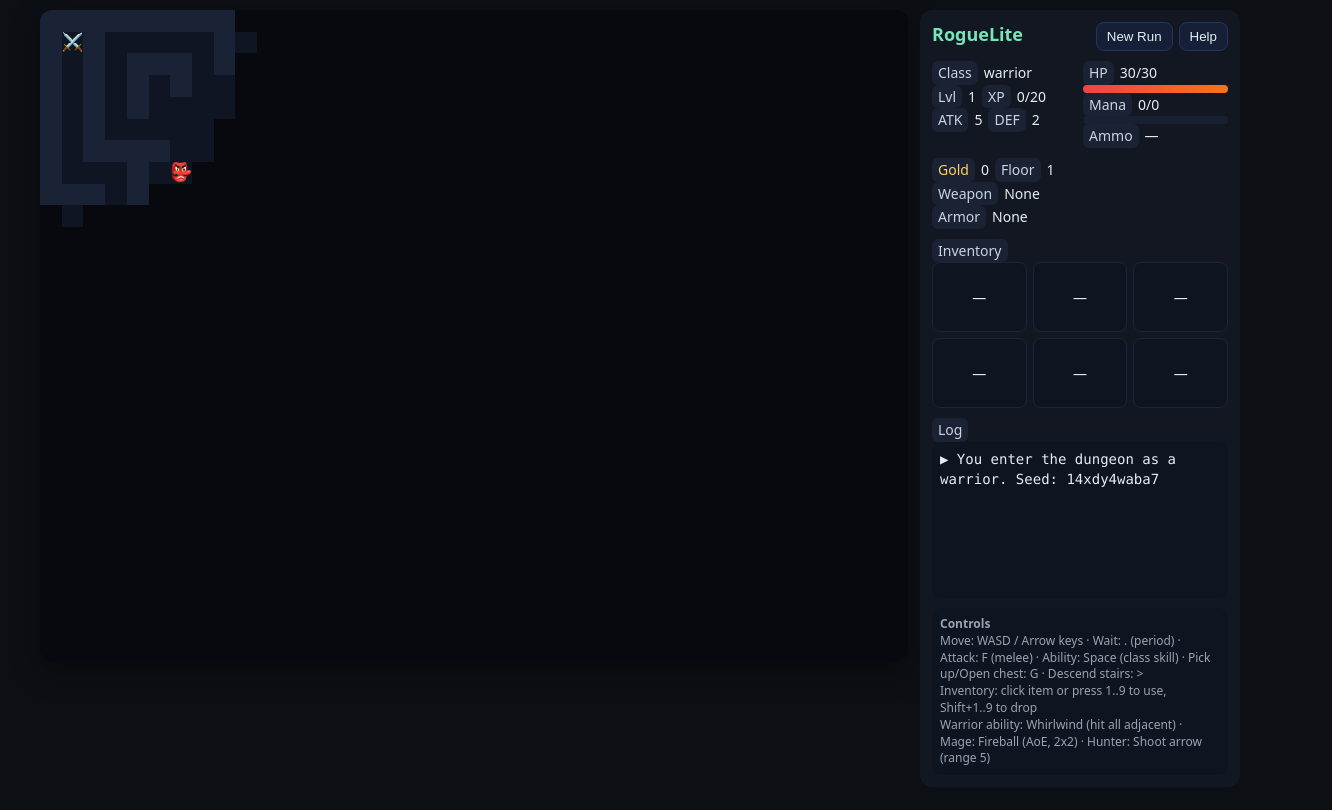
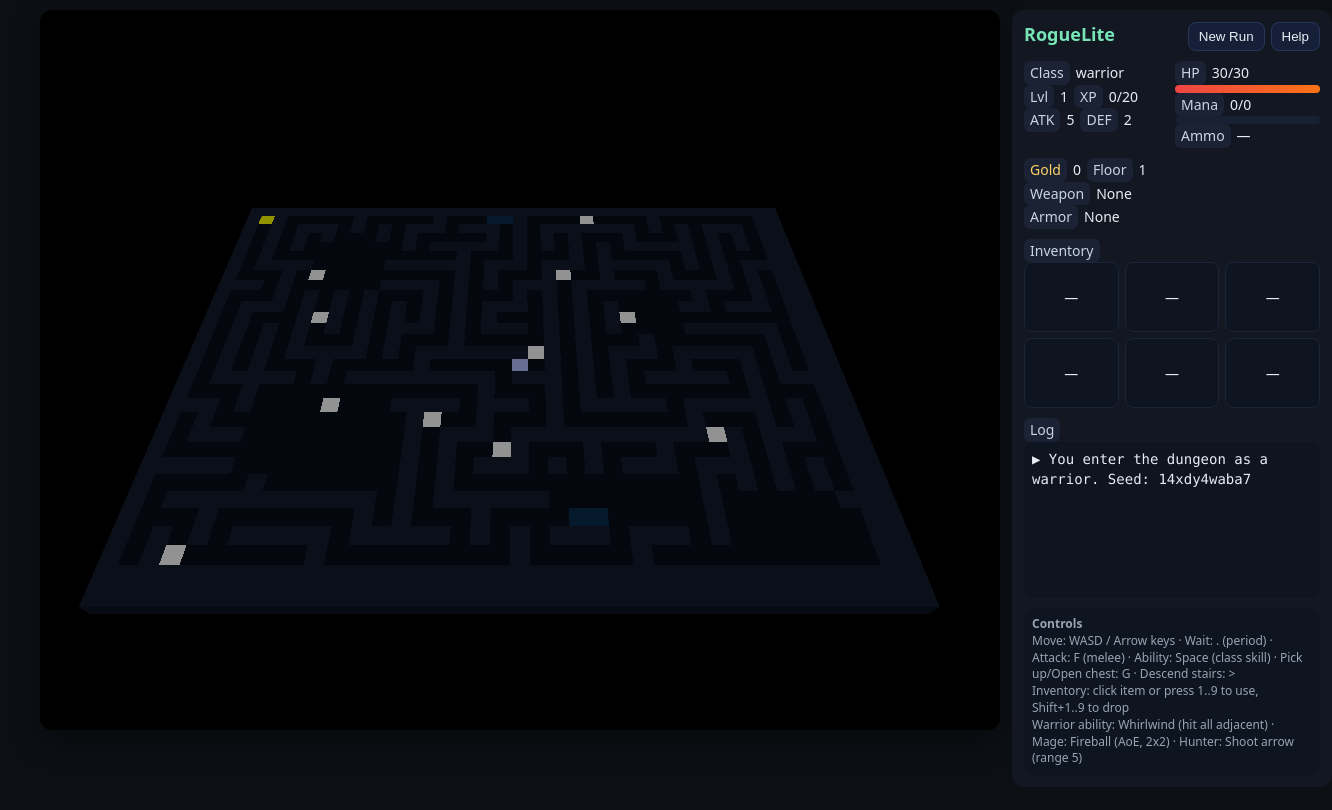
Before and after one commit to taoliu/rogue-lite-by-vibe-coding, a plain HTML site: page rogue_lite_single_file_html_game.html in a window 1280 px wide. Both pictures are taken after a click on the button 456 px from the left and 447 px from the top of the page. Shown: the whole page, 1332 px wide, since content can reach past the window. Drawn offline with nearby package versions, Linux system fonts and the light colour scheme.

Commit message:
feat: add basic three.js 3D renderer

```diff
--- a/game.js
+++ b/game.js
@@ -133,6 +133,7 @@ function genMap() {
   }
 
   G.map = map; G.seen = seen; G.effects=[];
+  sceneBuilt = false; // force 3D scene rebuild
 
   // place monsters with scaling difficulty
   G.entities=[];
--- a/render.js
+++ b/render.js
@@ -1,9 +1,29 @@
 // --- Rendering and UI ---
+// Toggle between classic 2D canvas rendering and experimental 3D using Three.js
+const USE_WEBGL = true;
 const canvas = document.getElementById('view');
-const ctx = canvas.getContext('2d');
+let ctx, renderer3d, scene, camera, playerMesh, entityMeshes = [], sceneBuilt = false;
+
+if (USE_WEBGL) {
+  // Set up a basic Three.js scene
+  renderer3d = new THREE.WebGLRenderer({ canvas });
+  renderer3d.setSize(canvas.width, canvas.height);
+  scene = new THREE.Scene();
+  camera = new THREE.PerspectiveCamera(60, canvas.width / canvas.height, 0.1, 1000);
+  camera.position.set(MAP_W / 2, 30, MAP_H * 1.3);
+  camera.lookAt(MAP_W / 2, 0, MAP_H / 2);
+  const ambient = new THREE.AmbientLight(0x888888);
+  scene.add(ambient);
+  const dirLight = new THREE.DirectionalLight(0xffffff, 0.8);
+  dirLight.position.set(10, 20, 10);
+  scene.add(dirLight);
+} else {
+  // Original 2D canvas setup
+  ctx = canvas.getContext('2d');
   ctx.textAlign = 'center';
   ctx.textBaseline = 'middle';
   ctx.font = '20px sans-serif';
+}
 
 function rect(x,y,w,h,col){ ctx.fillStyle=col; ctx.fillRect(x,y,w,h); }
 
@@ -18,75 +38,112 @@ function drawTile(x,y,t){
   else if(t===T.TRAP){ rect(px,py,TILE_SIZE,TILE_SIZE,'#0f1522'); ctx.fillStyle='#000'; ctx.fillRect(px+4,py+4,16,16); }
 }
 
-function render(){
-  ctx.clearRect(0,0,canvas.width,canvas.height);
+function buildScene3D(){
+  scene = new THREE.Scene();
+  const ambient = new THREE.AmbientLight(0x888888);
+  scene.add(ambient);
+  const dirLight = new THREE.DirectionalLight(0xffffff, 0.8);
+  dirLight.position.set(10, 20, 10);
+  scene.add(dirLight);
+  const geo = new THREE.BoxGeometry(1, 1, 1);
+  for (let y = 0; y < MAP_H; y++) for (let x = 0; x < MAP_W; x++) {
+    const t = G.map[y][x];
+    let color = 0x0f1522;
+    if (t === T.WALL) color = 0x1a2336;
+    else if (t === T.STAIRS) color = 0xb8c1ff;
+    else if (t === T.WATER) color = 0x113355;
+    const cube = new THREE.Mesh(geo, new THREE.MeshLambertMaterial({ color }));
+    cube.position.set(x, 0, y);
+    scene.add(cube);
+  }
+  playerMesh = new THREE.Mesh(new THREE.BoxGeometry(1, 1, 1), new THREE.MeshLambertMaterial({ color: 0xffff00 }));
+  scene.add(playerMesh);
+  entityMeshes = [];
+  for (const e of G.entities) {
+    const mesh = new THREE.Mesh(new THREE.BoxGeometry(1, 1, 1), new THREE.MeshLambertMaterial({ color: 0xffffff }));
+    mesh.position.set(e.x, 0, e.y);
+    scene.add(mesh);
+    entityMeshes.push({ mesh, e });
+  }
+  sceneBuilt = true;
+}
+
+function render() {
+  if (!USE_WEBGL) {
+    ctx.clearRect(0, 0, canvas.width, canvas.height);
     // tiles
-  for(let y=0;y<MAP_H;y++) for(let x=0;x<MAP_W;x++){
+    for (let y = 0; y < MAP_H; y++) for (let x = 0; x < MAP_W; x++) {
       const seen = G.seen[y][x];
-    if(!seen){ rect(x*TILE_SIZE,y*TILE_SIZE,TILE_SIZE,TILE_SIZE,'#07090f'); continue; }
-    drawTile(x,y,G.map[y][x]);
+      if (!seen) { rect(x * TILE_SIZE, y * TILE_SIZE, TILE_SIZE, TILE_SIZE, '#07090f'); continue; }
+      drawTile(x, y, G.map[y][x]);
     }
     // items
-  for(const it of G.items){ if(!G.seen[it.y][it.x]) continue; ctx.fillStyle = '#ffd166'; ctx.fillRect(it.x*TILE_SIZE+10, it.y*TILE_SIZE+10, 4,4); }
+    for (const it of G.items) { if (!G.seen[it.y][it.x]) continue; ctx.fillStyle = '#ffd166'; ctx.fillRect(it.x * TILE_SIZE + 10, it.y * TILE_SIZE + 10, 4, 4); }
     // entities (monsters)
     ctx.fillStyle = '#fff';
-  for(const e of G.entities){
-    if(!G.seen[e.y][e.x]) continue;
-    const px=e.x*TILE_SIZE+TILE_SIZE/2, py=e.y*TILE_SIZE+TILE_SIZE/2;
+    for (const e of G.entities) {
+      if (!G.seen[e.y][e.x]) continue;
+      const px = e.x * TILE_SIZE + TILE_SIZE / 2, py = e.y * TILE_SIZE + TILE_SIZE / 2;
       ctx.fillText(e.icon || e.ch || '?', px, py);
     }
     // player
-  const px=G.player.x*TILE_SIZE+TILE_SIZE/2, py=G.player.y*TILE_SIZE+TILE_SIZE/2;
+    const px = G.player.x * TILE_SIZE + TILE_SIZE / 2, py = G.player.y * TILE_SIZE + TILE_SIZE / 2;
     ctx.fillText(G.player.icon || '@', px, py);
 
     // ability effects
-  for(const fx of G.effects){
-    const p = fx.duration ? fx.elapsed/fx.duration : 0;
-    if(fx.type==='whirlwind'){
-      const cx=fx.x*TILE_SIZE+TILE_SIZE/2, cy=fx.y*TILE_SIZE+TILE_SIZE/2;
-      const ang=p*Math.PI*2;
-      ctx.strokeStyle=fx.color||'rgba(255,255,0,0.7)'; ctx.lineWidth=2;
-      ctx.beginPath(); ctx.moveTo(cx,cy);
-      ctx.lineTo(cx+Math.cos(ang)*fx.r, cy+Math.sin(ang)*fx.r);
+    for (const fx of G.effects) {
+      const p = fx.duration ? fx.elapsed / fx.duration : 0;
+      if (fx.type === 'whirlwind') {
+        const cx = fx.x * TILE_SIZE + TILE_SIZE / 2, cy = fx.y * TILE_SIZE + TILE_SIZE / 2;
+        const ang = p * Math.PI * 2;
+        ctx.strokeStyle = fx.color || 'rgba(255,255,0,0.7)'; ctx.lineWidth = 2;
+        ctx.beginPath(); ctx.moveTo(cx, cy);
+        ctx.lineTo(cx + Math.cos(ang) * fx.r, cy + Math.sin(ang) * fx.r);
         ctx.stroke();
-    } else if(fx.type==='fireball'){
-      const ex=fx.x*TILE_SIZE+TILE_SIZE/2, ey=fx.y*TILE_SIZE+TILE_SIZE/2;
-      ctx.strokeStyle=fx.color||'rgba(255,80,0,0.5)'; ctx.lineWidth=2;
-      ctx.beginPath(); ctx.arc(ex,ey,fx.r*p,0,Math.PI*2); ctx.stroke();
-    } else if(fx.type==='arrow'){
-      const x1=fx.x1*TILE_SIZE+TILE_SIZE/2, y1=fx.y1*TILE_SIZE+TILE_SIZE/2;
-      const x2=fx.x2*TILE_SIZE+TILE_SIZE/2, y2=fx.y2*TILE_SIZE+TILE_SIZE/2;
-      const cx=x1+(x2-x1)*p, cy=y1+(y2-y1)*p;
-      ctx.strokeStyle=fx.color||'#fff'; ctx.lineWidth=2;
-      ctx.beginPath(); ctx.moveTo(x1,y1); ctx.lineTo(cx,cy); ctx.stroke();
-      ctx.fillStyle=fx.color||'#fff';
-      if(fx.icon){ ctx.fillText(fx.icon,cx,cy); }
-      else ctx.fillRect(cx-2,cy-2,4,4);
-    } else if(fx.type==='circle'){
-      const ex=fx.x*TILE_SIZE+TILE_SIZE/2, ey=fx.y*TILE_SIZE+TILE_SIZE/2;
-      ctx.strokeStyle=fx.color; ctx.lineWidth=2;
-      ctx.beginPath(); ctx.arc(ex,ey,fx.r,0,Math.PI*2); ctx.stroke();
-    } else if(fx.type==='line'){
-      const x1=fx.x*TILE_SIZE+TILE_SIZE/2, y1=fx.y*TILE_SIZE+TILE_SIZE/2;
-      const x2=fx.x2*TILE_SIZE+TILE_SIZE/2, y2=fx.y2*TILE_SIZE+TILE_SIZE/2;
-      ctx.strokeStyle=fx.color; ctx.lineWidth=2;
-      ctx.beginPath(); ctx.moveTo(x1,y1); ctx.lineTo(x2,y2); ctx.stroke();
-    } else if(fx.type==='firework'){
-      const ex=fx.x*TILE_SIZE+TILE_SIZE/2, ey=fx.y*TILE_SIZE+TILE_SIZE/2;
-      const p=fx.elapsed/fx.duration;
-      ctx.strokeStyle=fx.color;
-      ctx.globalAlpha = 1-p;
-      for(let i=0;i<12;i++){
-        const ang=(Math.PI*2/12)*i;
-        const x2=ex+Math.cos(ang)*fx.r*p;
-        const y2=ey+Math.sin(ang)*fx.r*p;
+      } else if (fx.type === 'fireball') {
+        const ex = fx.x * TILE_SIZE + TILE_SIZE / 2, ey = fx.y * TILE_SIZE + TILE_SIZE / 2;
+        ctx.strokeStyle = fx.color || 'rgba(255,80,0,0.5)'; ctx.lineWidth = 2;
+        ctx.beginPath(); ctx.arc(ex, ey, fx.r * p, 0, Math.PI * 2); ctx.stroke();
+      } else if (fx.type === 'arrow') {
+        const x1 = fx.x1 * TILE_SIZE + TILE_SIZE / 2, y1 = fx.y1 * TILE_SIZE + TILE_SIZE / 2;
+        const x2 = fx.x2 * TILE_SIZE + TILE_SIZE / 2, y2 = fx.y2 * TILE_SIZE + TILE_SIZE / 2;
+        const cx = x1 + (x2 - x1) * p, cy = y1 + (y2 - y1) * p;
+        ctx.strokeStyle = fx.color || '#fff'; ctx.lineWidth = 2;
+        ctx.beginPath(); ctx.moveTo(x1, y1); ctx.lineTo(cx, cy); ctx.stroke();
+        ctx.fillStyle = fx.color || '#fff';
+        if (fx.icon) { ctx.fillText(fx.icon, cx, cy); }
+        else ctx.fillRect(cx - 2, cy - 2, 4, 4);
+      } else if (fx.type === 'circle') {
+        const ex = fx.x * TILE_SIZE + TILE_SIZE / 2, ey = fx.y * TILE_SIZE + TILE_SIZE / 2;
+        ctx.strokeStyle = fx.color; ctx.lineWidth = 2;
+        ctx.beginPath(); ctx.arc(ex, ey, fx.r, 0, Math.PI * 2); ctx.stroke();
+      } else if (fx.type === 'line') {
+        const x1 = fx.x * TILE_SIZE + TILE_SIZE / 2, y1 = fx.y * TILE_SIZE + TILE_SIZE / 2;
+        const x2 = fx.x2 * TILE_SIZE + TILE_SIZE / 2, y2 = fx.y2 * TILE_SIZE + TILE_SIZE / 2;
+        ctx.strokeStyle = fx.color; ctx.lineWidth = 2;
+        ctx.beginPath(); ctx.moveTo(x1, y1); ctx.lineTo(x2, y2); ctx.stroke();
+      } else if (fx.type === 'firework') {
+        const ex = fx.x * TILE_SIZE + TILE_SIZE / 2, ey = fx.y * TILE_SIZE + TILE_SIZE / 2;
+        const p2 = fx.elapsed / fx.duration;
+        ctx.strokeStyle = fx.color;
+        ctx.globalAlpha = 1 - p2;
+        for (let i = 0; i < 12; i++) {
+          const ang = (Math.PI * 2 / 12) * i;
+          const x2 = ex + Math.cos(ang) * fx.r * p2;
+          const y2 = ey + Math.sin(ang) * fx.r * p2;
           ctx.beginPath();
-        ctx.moveTo(ex,ey);
-        ctx.lineTo(x2,y2);
+          ctx.moveTo(ex, ey);
+          ctx.lineTo(x2, y2);
           ctx.stroke();
         }
         ctx.globalAlpha = 1;
       }
+    }
+  } else {
+    if (!sceneBuilt || entityMeshes.length !== G.entities.length) buildScene3D();
+    playerMesh.position.set(G.player.x, 0, G.player.y);
+    for (const obj of entityMeshes) obj.mesh.position.set(obj.e.x, 0, obj.e.y);
+    renderer3d.render(scene, camera);
   }
 }
 
--- a/rogue_lite_single_file_html_game.html
+++ b/rogue_lite_single_file_html_game.html
@@ -114,6 +114,7 @@
     </div>
   </div>
 
+  <script src="https://cdn.jsdelivr.net/npm/three@0.161/build/three.min.js"></script>
   <script src="utils.js"></script>
   <script src="data.js"></script>
   <script src="render.js"></script>
```
Also changed, not shown: README.md. Lines whose indentation alone changed are shown as unchanged.
